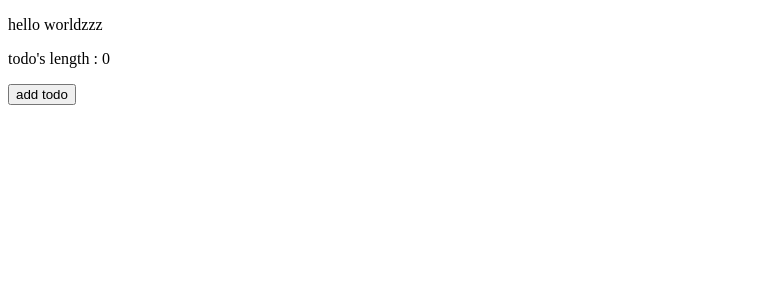
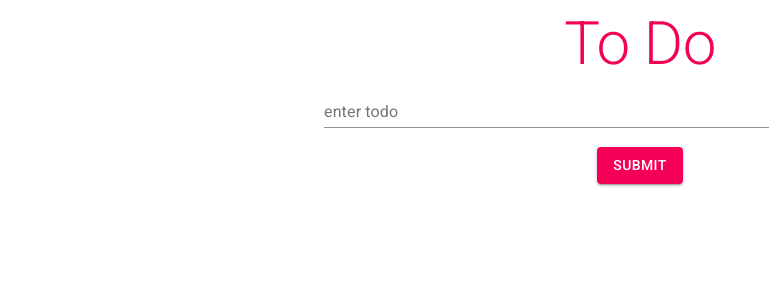
Before and after one commit to WhoAdarshPandya/react_redux, a React (Create React App) app: page / in a window 1280 px wide. Shown: the top 300 px of the page, without its empty margins (0-769 px from the left). Built offline with nearby package versions, Linux system fonts and the light colour scheme.

Commit message:
deploy final

```diff
--- a/public/index.html
+++ b/public/index.html
@@ -5,6 +5,11 @@
     <meta name="viewport" content="width=device-width, initial-scale=1.0">
     <title>Document</title>
     <link rel="stylesheet" href="https://fonts.googleapis.com/css?family=Roboto:300,400,500,700&display=swap" />
+    <style>
+        *{
+            font-family: 'Roboto' !important;
+        }
+    </style>
 </head>
 <body>
     <div id="root"></div>
--- a/src/App.js
+++ b/src/App.js
@@ -1,27 +1,19 @@
-import React from 'react'
-import { useSelector,useDispatch } from 'react-redux'
-import { addTodo , removeTodo} from './actions/Actions'
+import React from "react";
+import { Typography } from "@material-ui/core";
+import TodoInput from "./components/TodoInput/TodoInput";
+import TodoList from './components/TodoList/TodoList'
 
 export default function App() {
-    const todos = useSelector(state => state)
-    const dispatch = useDispatch();
-    const addTodos = () => {
-        dispatch(addTodo())
-    }
-    const removeTodos = id => {
-        dispatch(removeTodo(id))
-    }
-    return (
-        <div>
-            <p>hello worldzzz</p>
-            <p>todo's length : {todos.length}</p>
-            <button onClick={addTodos}>add todo</button>
-            {
-                todos.map(todo => (
-                    <p onClick={() => {removeTodos(todo.id)}}>
-                        {todo.title}
-                    </p>))
-            }
-        </div>
-    )
+  return (
+    <div>
+      {" "}
+      <Typography color="secondary" variant="h2" align="center">
+        To Do
+      </Typography>
+      <div style={{ width: "50%", margin: "auto" }}>
+        <TodoInput />
+        <TodoList />
+      </div>
+    </div>
+  );
 }
--- a/src/actions/Actions.js
+++ b/src/actions/Actions.js
@@ -1,10 +1,10 @@
 import * as actions from './actionTypes'
 
-export const addTodo = () => {
+export const addTodo = (title) => {
     return {
         type:actions.ADD_TODO,
         payload:{
-            title:"bum bum"
+            title
         }
     }
 }
@@ -17,3 +17,12 @@ export const removeTodo = (id) => {
         }
     }
 }
+
+export const checkTodo = (id) => {
+    return {
+        type:actions.CHECK_TODO,
+        payload:{
+            id
+        }
+    }
+}
--- /dev/null
+++ b/src/components/TodoInput/TodoInput.js
@@ -0,0 +1,40 @@
+import React,{useState} from 'react'
+import {TextField, Button} from '@material-ui/core'
+import {useDispatch} from 'react-redux'
+import {addTodo} from '../../actions/Actions'
+
+export default function TodoInput() {
+    const [text, setText] = useState("");
+    const dispatch = useDispatch()
+    const changeText = e => {
+        setText(e.target.value)
+    };
+    const submitTodo = () => {
+        if(text !== "")
+        {
+            dispatch(addTodo(text))
+            setText("")
+        }
+    };
+    const keyP = e => {
+        if(e.key === "Enter" && text !== "")
+        {
+            submitTodo()
+        }
+    }
+    return (
+        <div style={{width:'100%',textAlign:'center'}}>
+            <TextField
+                style={{width:'100%'}}
+                color="secondary"
+                onKeyPress={(e) => keyP(e)}
+                onChange={(e) => {changeText(e)}}
+                value={text}
+                label="enter todo"
+            />
+            <br/>
+            <br/>
+            <Button onClick={() => {submitTodo()}} variant="contained" color="secondary">SUBMIT</Button>
+        </div>
+    )
+}
--- /dev/null
+++ b/src/components/TodoList/TodoList.js
@@ -0,0 +1,65 @@
+import React from "react";
+import { useSelector, useDispatch } from "react-redux";
+import {
+  Paper,
+  Zoom,
+  Checkbox,
+  List,
+  ListItem,
+  ListItemText,
+  ListItemAvatar,
+  ListItemSecondaryAction,
+  ListItemIcon,
+  IconButton,
+} from "@material-ui/core";
+import DeleteIcon from "@material-ui/icons/Delete";
+import { removeTodo, checkTodo } from "../../actions/Actions";
+
+export default function TodoList() {
+  const todos = useSelector((state) => state);
+  const dispatcher = useDispatch();
+
+  const checkTheTodos = (id) => {
+    dispatcher(checkTodo(id));
+  };
+
+  const deleteTheTodo = (id) => {
+    dispatcher(removeTodo(id));
+  };
+
+  return (
+    <List style={{ width: "100%" }}>
+      {todos.map((todo) => (
+        <Zoom in={true}>
+          <Paper
+            style={
+              todo.completed
+                ? { marginTop: "10px", background: "#dcdde1" }
+                : { marginTop: "10px" }
+            }
+          >
+            <ListItem>
+              <ListItemIcon>
+                <Checkbox
+                  checked={todo.completed}
+                  onChange={() => {
+                    checkTheTodos(todo.id);
+                  }}
+                />
+              </ListItemIcon>
+              <ListItemText
+                style={todo.completed ? { color: "gray" } : {}}
+                primary={todo.title}
+              />
+              <ListItemSecondaryAction>
+                <IconButton onClick={() => deleteTheTodo(todo.id)}>
+                  <DeleteIcon />
+                </IconButton>
+              </ListItemSecondaryAction>
+            </ListItem>
+          </Paper>
+        </Zoom>
+      ))}
+    </List>
+  );
+}
--- a/src/reducer/reducer.js
+++ b/src/reducer/reducer.js
@@ -19,7 +19,15 @@ export default (state = TODO_INITIAL_STATE, action) => {
                 ...state.filter(items => items.id !== action.payload.id)
             ];
         case actions.CHECK_TODO:
-            return [];
+            return [
+                ...state.map(item => {
+                    if(item.id === action.payload.id)
+                    {
+                        item.completed = !item.completed
+                    }
+                    return item
+                })
+            ];
         default:
             return state;
     }
```
Also changed, not shown: 1 other file (tests, documents, lock files or other folders).
